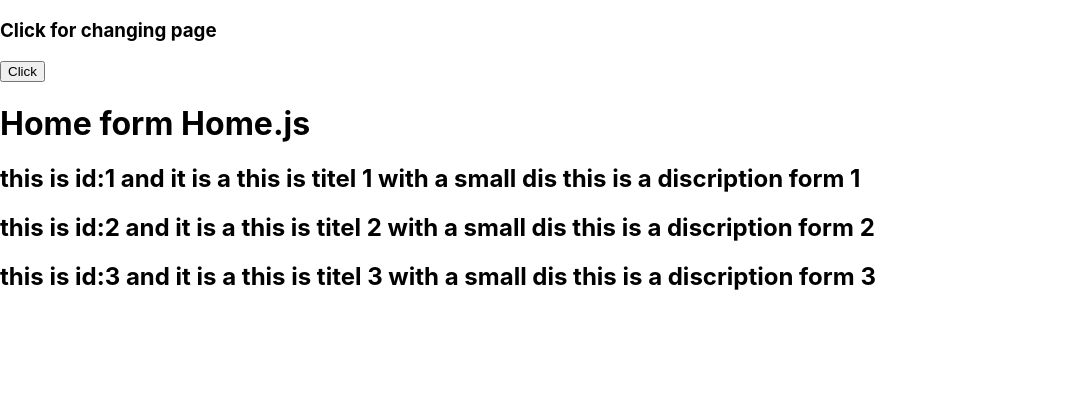
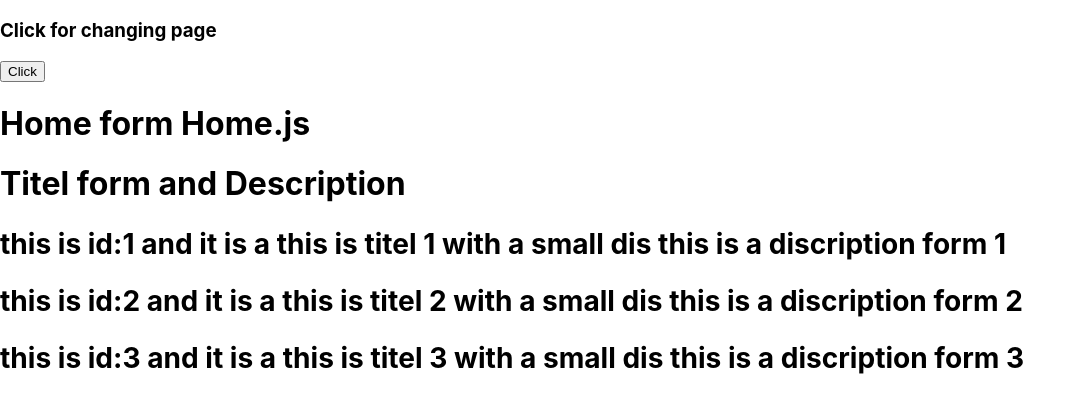
Before and after one commit to monanksojitra/book-store, a React (Create React App) app: page / in a window 1280 px wide. Shown: the top 412 px of the page, without its empty margins (0-1086 px from the left). Built offline with nearby package versions, Linux system fonts and the light colour scheme.

Commit message:
Day 6 work

```diff
--- a/src/component/List.js
+++ b/src/component/List.js
@@ -1,11 +1,11 @@
 import React from 'react'
-
+import Titel from './Titel'
 export default function List() {
     const list = [{ id: 1, title: "this is titel 1", description: "this is a discription form 1" }, { id: 2, title: "this is titel 2", description: "this is a discription form 2" }, { id: 3, title: "this is titel 3", description: "this is a discription form 3" }]
     const newlist = list.map(person => <h2>this is id:{person.id} and it is a {person.title} with a small dis {person.description}</h2>)
     return (
         <div>
-    {newlist}
+            <Titel list={newlist}/>
         </div>
     )
 }
--- a/src/component/Titel.js
+++ b/src/component/Titel.js
@@ -5,6 +5,7 @@ export default function Titel(prope) {
   return (
     <div>
     <h1>Titel form {prope.title} and  Description {prope.dis}</h1>
+    <h3>{prope.list}</h3>
     {/* <h1>Titel form {prope.title} and Description {prope.dis}</h1>
     <h1>Titel form {prope.title} and Description {prope.dis}</h1> */}
   </div>
```
